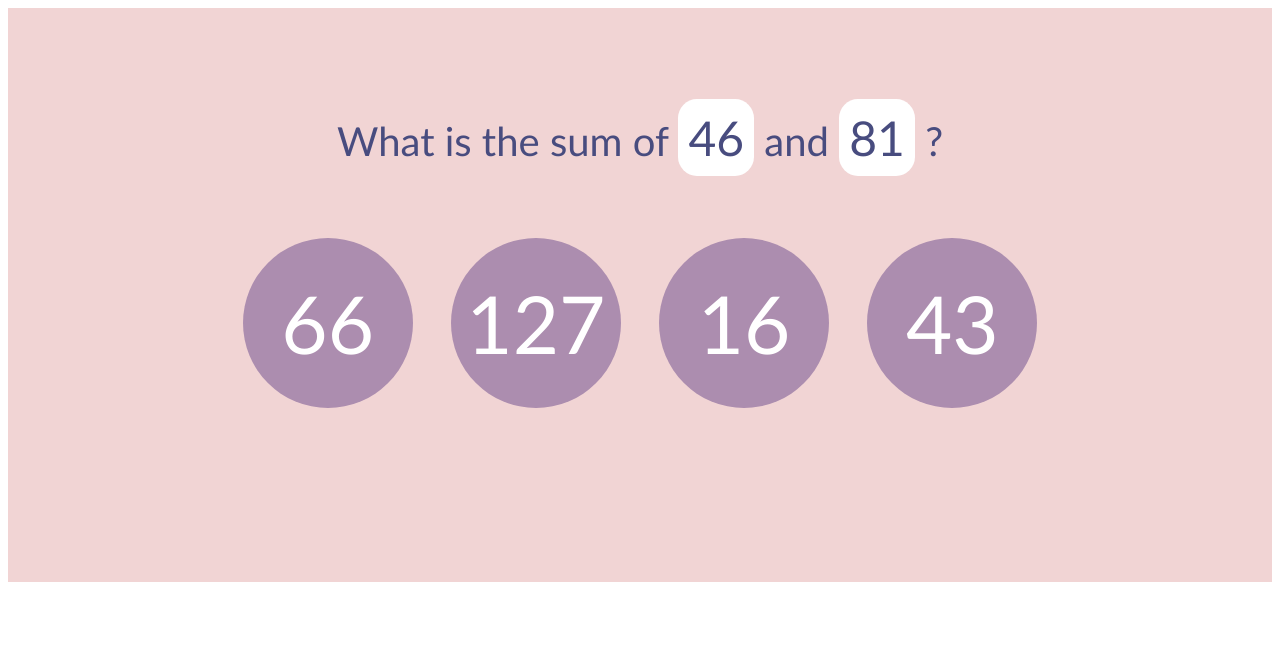
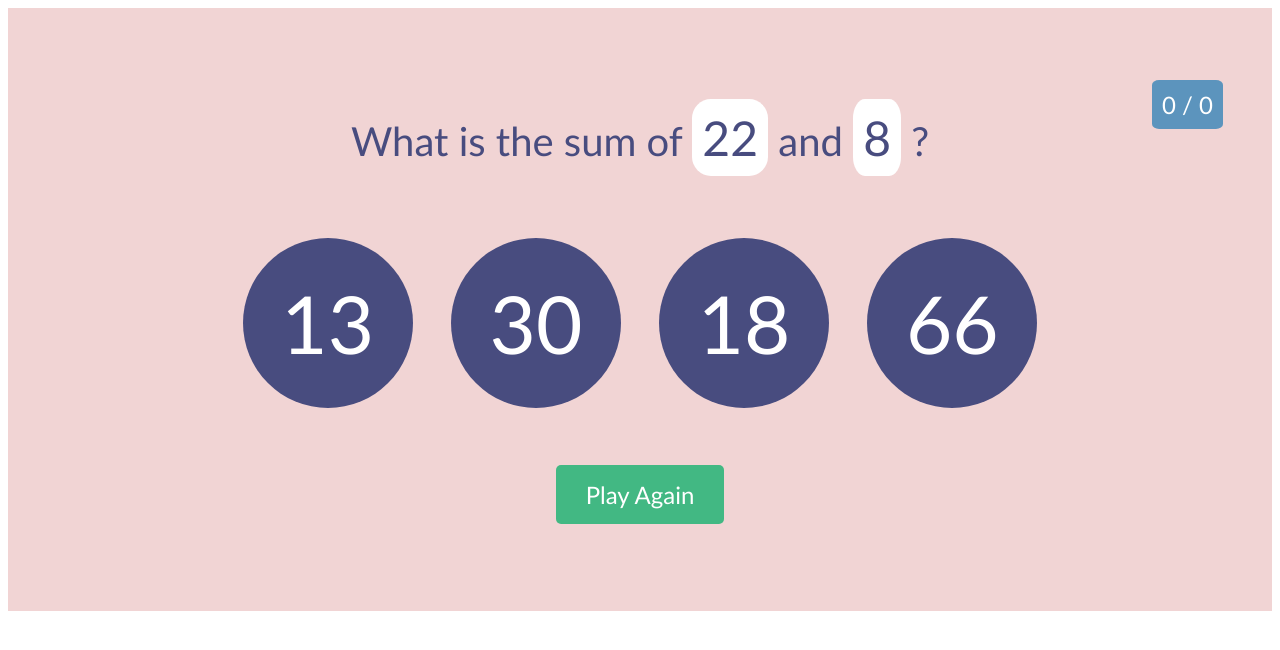
Before and after one commit to panugantidharmaja/math-quiz-game, a plain HTML site: page index.html in a window 1280 px wide. Drawn offline with Linux system fonts and the light colour scheme.

Commit message:
added scores

```diff
--- a/index.html
+++ b/index.html
@@ -9,7 +9,8 @@
 </head>
 <body onload="playGame()">
     <div id="quiz">
-        <div class="quiz-content">
+            <div class="quiz-content">
+            <div id="score" class="score">0</div>
             <div class="question">
                 What is the sum of
                 <span id="field1" class="text-info">5</span>
@@ -23,7 +24,9 @@
                 <span id="option3" class="option" onclick="checkAnswer(this)">10</span>
                 <span id="option4" class="option" onclick="checkAnswer(this)">10</span>
             </div>
-            <div id="message" class="message"></div>
+            <div class="play">
+                <a onclick="playAgain()" class="play-again">Play Again</a>
+            </div>
         </div>
     </div>
 </body>
--- a/main.js
+++ b/main.js
@@ -1,11 +1,15 @@
-var field1 = randomNumber(1,100);
-var field2 = randomNumber(1,100);
-var result = field1 + field2;
-var resultArray = [];
-
-var message;
+var field1;
+var field2;
+var result;
+var resultArray;
+var score = 0;
+var total = 0;
 
 function playGame(){
+    field1 = randomNumber(1,100);
+    field2 = randomNumber(1,100);
+    result = field1 + field2;
+    resultArray = [];
 
     for(var i = 0; i < 3 ; i++){
         resultArray.push(randomNumber(2,200))
@@ -19,6 +23,7 @@ function playGame(){
     for(var i = 1 ; i <= 4 ; i++) {
         document.getElementById("option"+i).innerHTML = resultArray[i-1];
     }
+    document.getElementById("score").innerHTML = `${score} / ${total}` ;
 }
 
 function randomNumber(min,max){
@@ -26,22 +31,21 @@ function randomNumber(min,max){
 }
 
 function checkAnswer(option){
-     message = document.getElementById("message");
+    total++;
      option.innerText == result ? rightAnswer(option) : wrongAnswer(option);
 }
 
 function rightAnswer(option){
-    message.innerHTML = "Correct";
-    message.className += " correct";
-    option.className += " correct";
+   score++;
+   option.className += " correct";
+   document.getElementById("score").innerHTML = `${score} / ${total}` ;
 }
 
 function wrongAnswer(option){
-    message.innerHTML = "Incorrect";
-    message.className += " incorrect";
+    document.getElementById("score").innerHTML = `${score} / ${total}` ;
+    option.className += " incorrect";
     findCorrectAnswer();
-    option.className += " incorrect";
-}
+   }
 
 function findCorrectAnswer(){
     var options = document.getElementsByClassName("option");
@@ -55,3 +59,10 @@ function findCorrectAnswer(){
     }
     answer.className += " answer";
 }
+
+function playAgain(){
+    playGame();
+    for(var i = 1 ; i <= 4 ; i++) {
+        document.getElementById("option"+i).className = "option";
+    }
+}
--- a/style.css
+++ b/style.css
@@ -7,7 +7,6 @@ body{
     justify-content: center;
     align-items: center;
     text-align: center;
-
 }
 
 .question {
@@ -34,7 +33,7 @@ body{
 .option{
     display: flex;
     padding: 10px;
-    background-color: #ac8daf;
+    background-color: #484c7f;
     color: #ffffff;
     margin: 2%;
     height: 150px;
@@ -62,10 +61,6 @@ body{
     border: thin solid #ffffff;
 }
 
-.message {
-    font-size : 3rem;
-    color: #ffffff;
-}
 
 .correct {
     background-color: #42b883;
@@ -79,3 +74,23 @@ body{
     background-color: #42b883;
     color:white;
 }
+
+.score{
+    position: absolute;
+    left: 90%;
+    top: 10%;
+    padding: 10px;
+    border-radius: 10%;
+    font-size: 1.5rem;
+    color: #ffffff;
+    background-color: #5c94bd;
+}
+
+.play-again{
+    background-color: #42b883;
+    color: #ffffff;
+    padding: 15px 30px;
+    border-radius: 5px;
+    font-size: 1.5rem;
+    cursor: pointer;
+}
```
